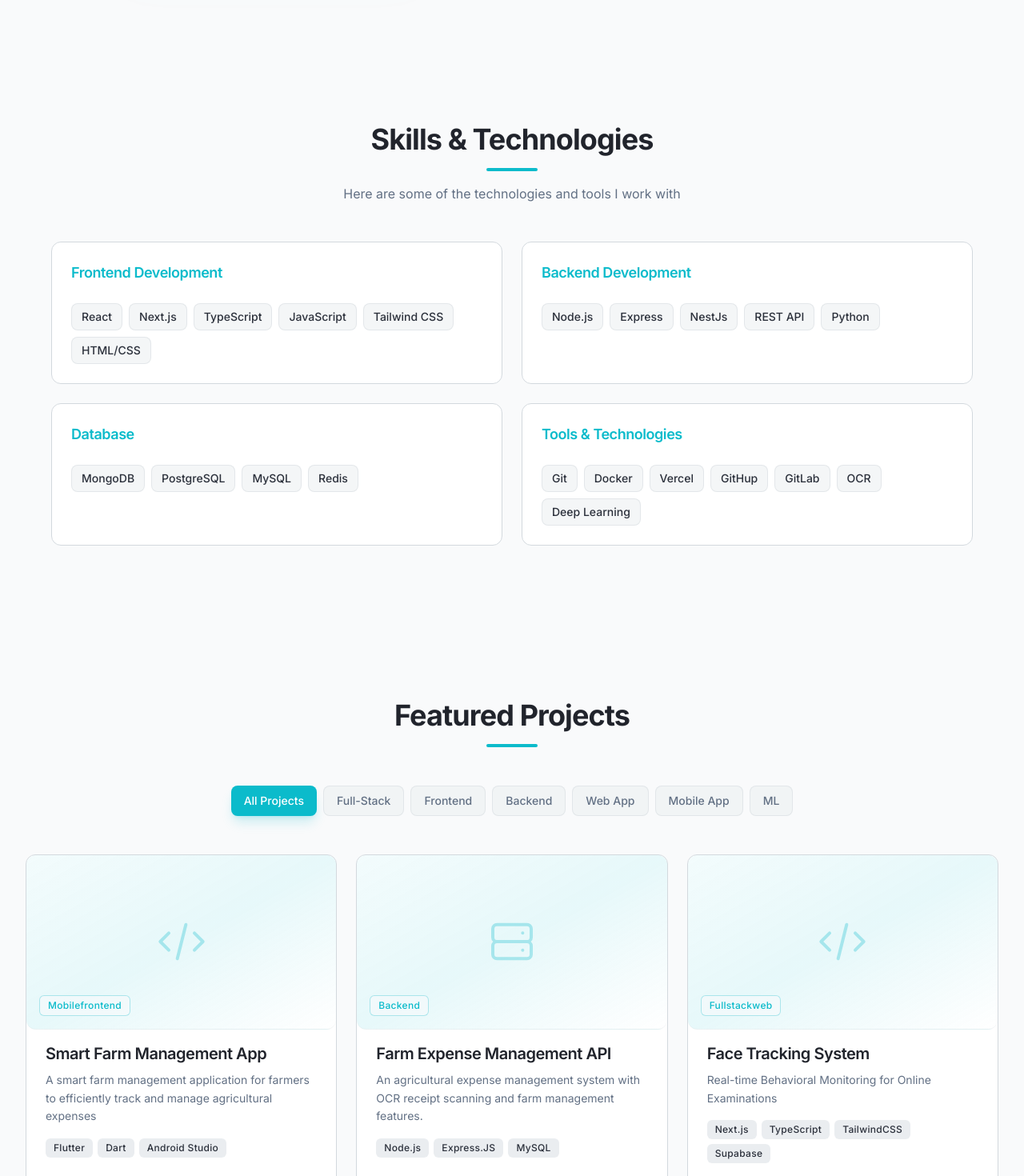
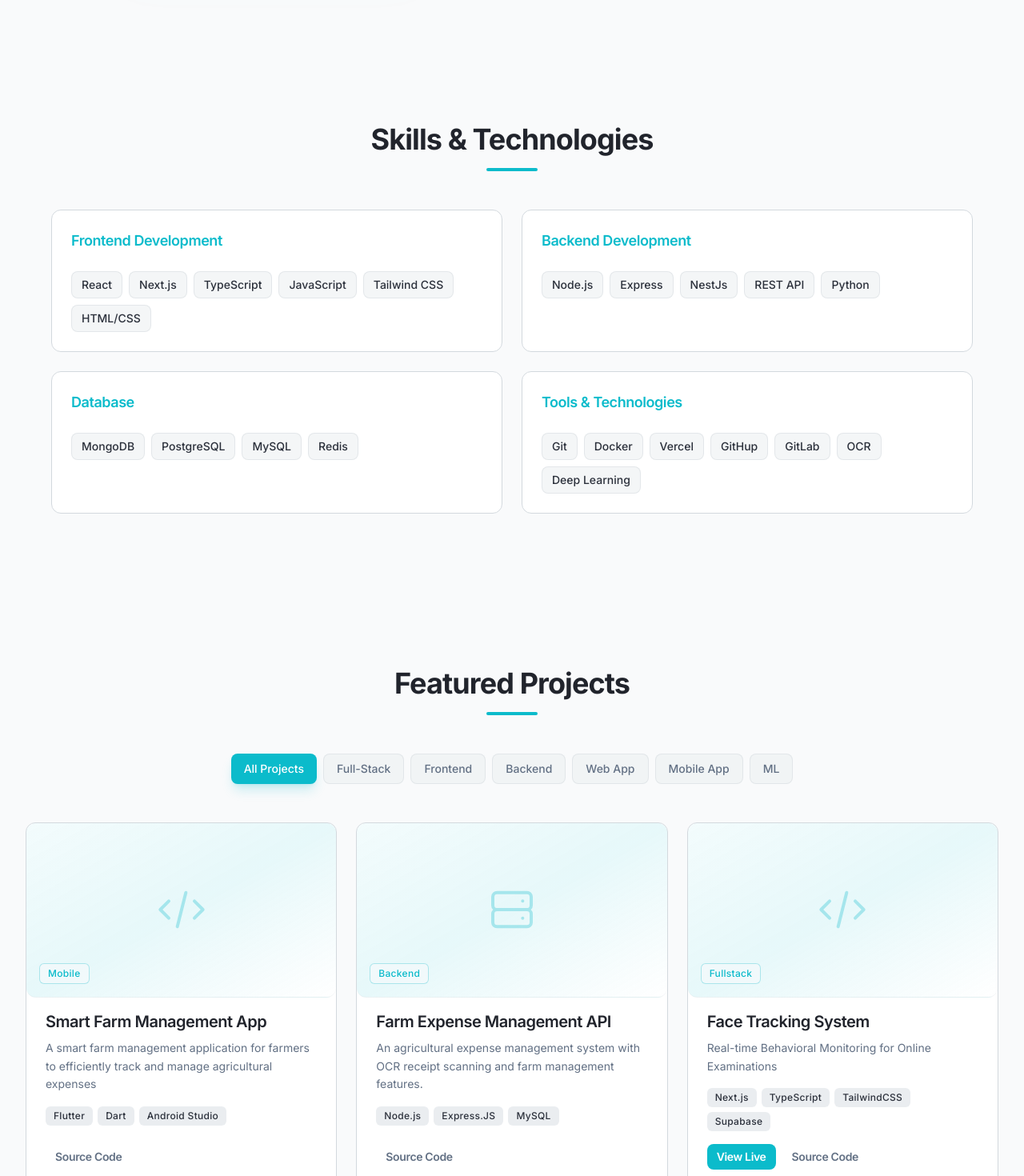
Before and after one commit to Watthana65022128/my-portfolio, a Next.js app: page / in a window 1280 px wide. Shown: the part 1426-2896 px from the top of the page at 80% size. Built offline with nearby package versions, Linux system fonts and the light colour scheme.

Commit message:
feat: update ProjectCard to handle project categories as arrays and adjust SkillsSection layout

```diff
--- a/src/components/features/project/ProjectCard.tsx
+++ b/src/components/features/project/ProjectCard.tsx
@@ -63,7 +63,7 @@ export default function ProjectCard({ project }: ProjectCardProps) {
         )}
         <div className="absolute bottom-4 left-4">
           <Badge variant="outline" className="backdrop-blur-sm bg-background/50 capitalize">
-            {project.category}
+            {Array.isArray(project.category) ? project.category[0] : project.category}
           </Badge>
         </div>
       </div>
--- a/src/components/sections/SkillsSection.tsx
+++ b/src/components/sections/SkillsSection.tsx
@@ -6,10 +6,7 @@ export default function SkillsSection() {
     <section id="skills" className="section-padding">
       <div className="section-container">
         <h2 className="heading-secondary text-center mb-4">Skills & Technologies</h2>
-        <div className="w-16 h-1 bg-primary mx-auto mb-4 rounded-full" />
-        <p className="text-center text-muted-foreground mb-12 max-w-2xl mx-auto">
-          Here are some of the technologies and tools I work with
-        </p>
+        <div className="w-16 h-1 bg-primary mx-auto mb-12 rounded-full" />
 
         <div className="grid grid-cols-1 md:grid-cols-2 gap-6 max-w-6xl mx-auto">
           {skillGroups.map((group) => (
```
